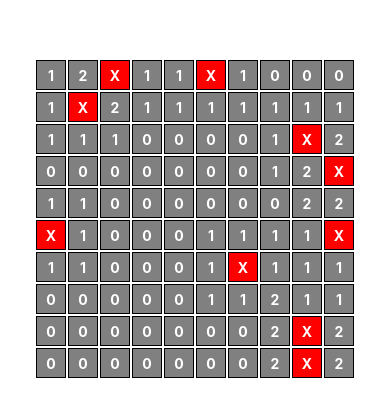
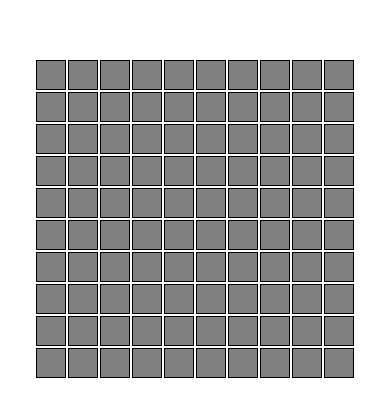
Before and after one commit to pupimarti/minesweeper, a React Native app: screen / in a window 390 px wide. Shown: the part 203-620 px from the top of the page. Built offline with nearby package versions, Linux system fonts and the light colour scheme.

Commit message:
show cell

```diff
--- a/src/components/Board.js
+++ b/src/components/Board.js
@@ -1,7 +1,7 @@
-import React, { useEffect, useState } from "react";
-import { View } from "react-native";
-import {createBoard} from '../utils/board';
-import Cell from "./Cell";
+import React, { useEffect, useState } from 'react';
+import { View } from 'react-native';
+import { createBoard } from '../utils/board';
+import Cell from './Cell';
 
 export default function Board() {
   const [board, setBoard] = useState([]);
@@ -11,13 +11,32 @@
     setBoard(new_board);
   }, []);
 
+  const handlePressCell = (id) => {
+    setBoard((prevBoard) => {
+      let new_board = [...prevBoard];
+      return new_board.map((columns) =>
+        columns.map((cell) => {
+          if (cell.id === id) {
+            return { ...cell, show: true };
+          } else return cell;
+        })
+      );
+    });
+  };
+
   return (
     <View>
       {Array.isArray(board) &&
         board.map((column, i) => (
-          <View style={{ flexDirection: "row" }}>
-            {column.map((cell, x) => (
-              <Cell key={i + "-" + x} value={cell.value} isMine={cell.isMine} />
+          <View key={i} style={{ flexDirection: 'row' }}>
+            {column.map((cell) => (
+              <Cell
+                onPress={() => handlePressCell(cell.id)}
+                key={cell.id}
+                value={cell.value}
+                isMine={cell.isMine}
+                show={cell.show}
+              />
             ))}
           </View>
         ))}
--- a/src/components/Cell.js
+++ b/src/components/Cell.js
@@ -1,22 +1,25 @@
 import React from 'react';
-import { View, Text } from 'react-native';
+import { Text, TouchableOpacity } from 'react-native';
 
-export default function Cell({ value, isMine }) {
+export default function Cell({ value, isMine, show, onPress }) {
   return (
-    <View
+    <TouchableOpacity
       style={{
         width: 30,
         height: 30,
-        backgroundColor: isMine ? 'red' : 'grey',
+        backgroundColor: show ? (isMine ? 'red' : 'green') : 'grey',
         alignItems: 'center',
         justifyContent: 'center',
         borderWidth: 1,
         margin: 1,
       }}
+      onPress={onPress}
     >
-      <Text style={{ color: '#FFF', fontWeight: 'bold' }}>
-        {isMine ? 'X' : value}
-      </Text>
-    </View>
+      {show && (
+        <Text style={{ color: '#FFF', fontWeight: 'bold' }}>
+          {isMine ? 'X' : value}
+        </Text>
+      )}
+    </TouchableOpacity>
   );
 }
--- a/src/utils/board.js
+++ b/src/utils/board.js
@@ -3,7 +3,7 @@
   for (let y = 0; y < size; y++) {
     let column = [];
     for (let x = 0; x < size; x++) {
-      column.push({ value: 0, isMine: false });
+      column.push({ value: 0, isMine: false, show: false, id: `${y}+${x}` });
     }
     new_board.push(column);
   }
```
